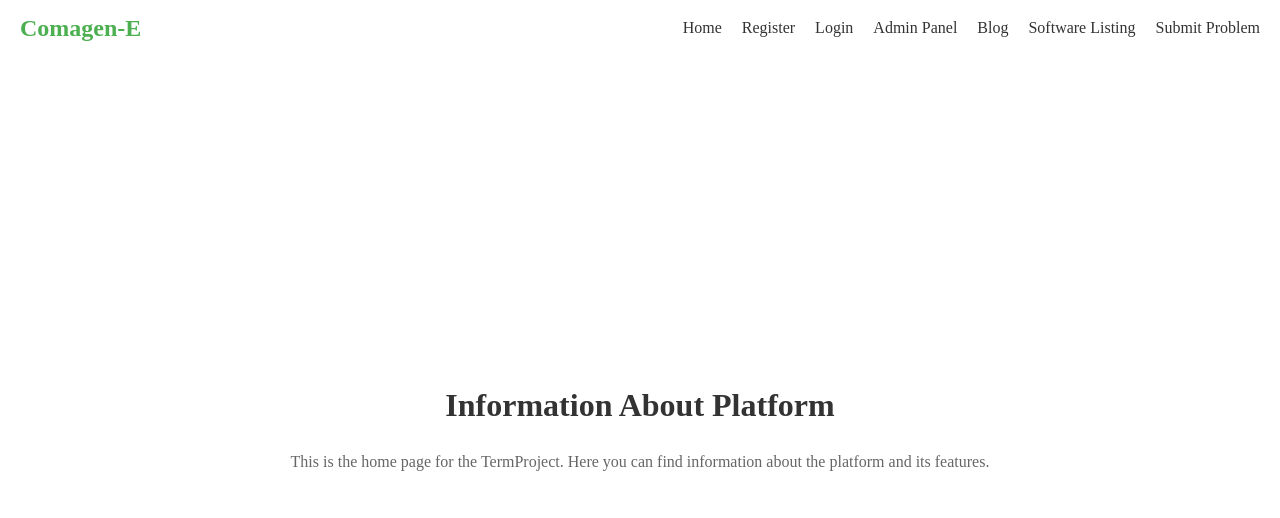
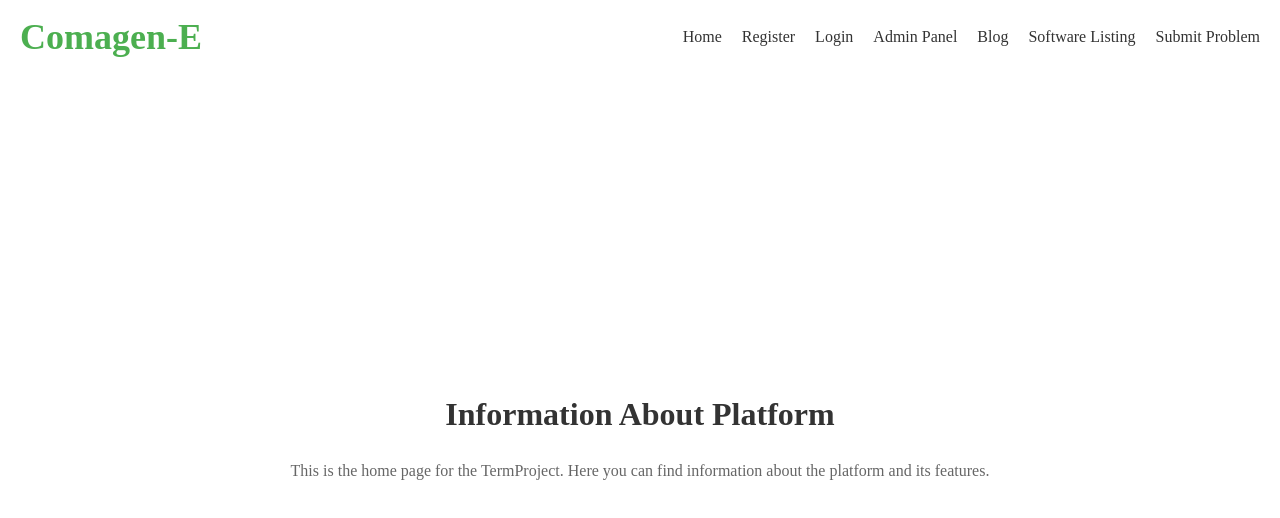
Before and after one commit to Ogi-Z/ComaGen-E-Front, a Vue app: page / in a window 1280 px wide. Shown: the top 518 px of the page. Built offline with nearby package versions, Linux system fonts and the light colour scheme.

Commit message:
Update HeaderComponent.vue

```diff
--- a/src/components/HeaderComponent.vue
+++ b/src/components/HeaderComponent.vue
@@ -52,7 +52,8 @@ export default {
 }
 
 .logo {
-  font-size: 24px;
+  font-family: "Newsreader";
+  font-size: 36px;
   font-weight: 700;
   color: #4caf50;
   text-decoration: none;
```
